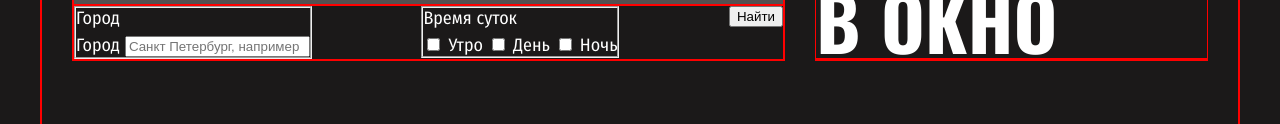
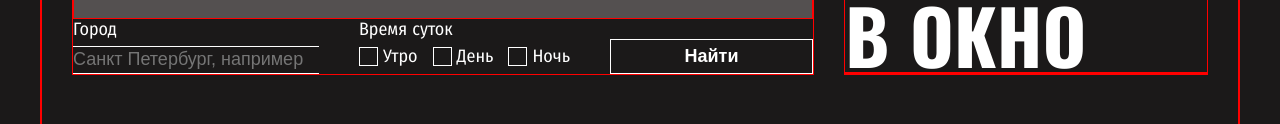
Before and after one commit to olga-rks/posmotri_v_okno, a plain HTML site: page index.html in a window 1280 px wide. Shown: the part 588-712 px from the top of the page. Drawn offline with Linux system fonts and the light colour scheme; no server answers.

Commit message:
Сделать шаг_5. Элементы формы и кнопки.

```diff
--- a/styles/style.css
+++ b/styles/style.css
@@ -69,6 +69,16 @@ ol {
   border: 1px solid red;
 }
 
+.visually-hidden {
+  position: absolute;
+  inline-size: 1px;
+  block-size: 1px;
+  overflow: hidden;
+  clip: rect(0 0 0 0);
+  clip-path: inset(50%);
+  white-space: nowrap;
+}
+
 .search-form {
   display: flex;
   flex-direction: row;
@@ -77,7 +87,11 @@ ol {
   gap: 40px;
   margin: 0;
   padding: 0;
-  border: 1px solid red;
+}
+
+.search-form__fieldset {
+  border: none;
+  background-color: transparent;
 }
 
 .search-form__fieldset-title {
@@ -85,6 +99,110 @@ ol {
   font-weight: 400;
   line-height: 21.6px;
   padding: 0 0 5px 0;
+}
+
+.search-form__label {
+  display: flex;
+  flex-direction: row;
+}
+
+.search-form__label-text {
+  font-size: 18px;
+  font-weight: 400;
+  line-height: 21.6px;
+  color:#fff;
+}
+
+.search-form__textfield {
+  font-size: 18px;
+  font-weight: 400;
+  line-height: 21.6px;
+  color: rgba(255, 255, 255, 0.7);
+  padding: 2.5px 14px 2.5px 0;
+  background-color: transparent;
+  border-top: 1px solid #fff;
+  border-right: none;
+  border-bottom: 1px solid #fff;
+  border-left: none;
+  appearance: none;
+  outline-color: transparent;
+}
+
+.search-form__textfield:active {
+  border: 1px solid #fff;
+}
+
+.search-form__textfield:hover {
+  border-top: 1px solid #fff;
+  border-right: none;
+  border-bottom: 1px solid #fff;
+  border-left: none;
+  cursor: text;
+}
+
+.search-form__textfield:focus {
+  border-top: 1px solid #fff;
+  border-right: none;
+  border-bottom: 1px solid #fff;
+  border-left: none;
+  outline-color: #fff;
+}
+
+.search-form__checkbox-list {
+  display: flex;
+  flex-direction: row;
+  justify-content: space-between;
+  align-items: center;
+  /*width: fit-content;*/
+  gap: 15px;
+
+}
+
+.search-form__checkbox {
+
+}
+
+.search-form__pseudo-checkbox {
+  display: inline-block;
+  width: 19px;
+  height: 19px;
+  border: 1px solid #fff;
+  margin: 1.5px 5px 1.5px 0;
+}
+
+.button {
+  font-size: 18px;
+  font-weight: 700;
+  line-height: 21.6px;
+  color: currentColor;
+  text-align: center;
+  background-color: transparent;
+  padding: 6px 73.5px;
+  align-self: center;
+  border: 1px solid #fff;
+  outline-color: transparent;
+  align-self: flex-end;
+  cursor: pointer;
+}
+
+.button:active {
+  background-color: rgba(84, 80, 80, 1);
+}
+
+.button:hover {
+  cursor: pointer;
+  text-decoration: underline;
+}
+
+.button:focus {
+  outline-color: #fff;
+}
+
+.search-form__submit-button {}
+
+.more-button {
+  padding: 6px 0;
+  width: 100%;
 }
 
 .content__details {
@@ -128,6 +246,7 @@ ol {
 .content__card-link {
   text-decoration: none;
   color: inherit;
+  cursor: pointer;
 }
 
 .content__video-card {
@@ -150,7 +269,7 @@ ol {
   line-height: 30px;
   letter-spacing: 0em;
   text-transform: uppercase;
-  margin-bottom: 6px;
+  padding: 0 6px 6px 0;
 }
 .content__video-card-description {
   color: currentColor;
@@ -158,6 +277,7 @@ ol {
   font-weight: 400;
   line-height: 16.2px;
   letter-spacing: 0em;
+  padding: 0 6px 0 0;
 }
 
 .content__video-card-thumbnail {
```
